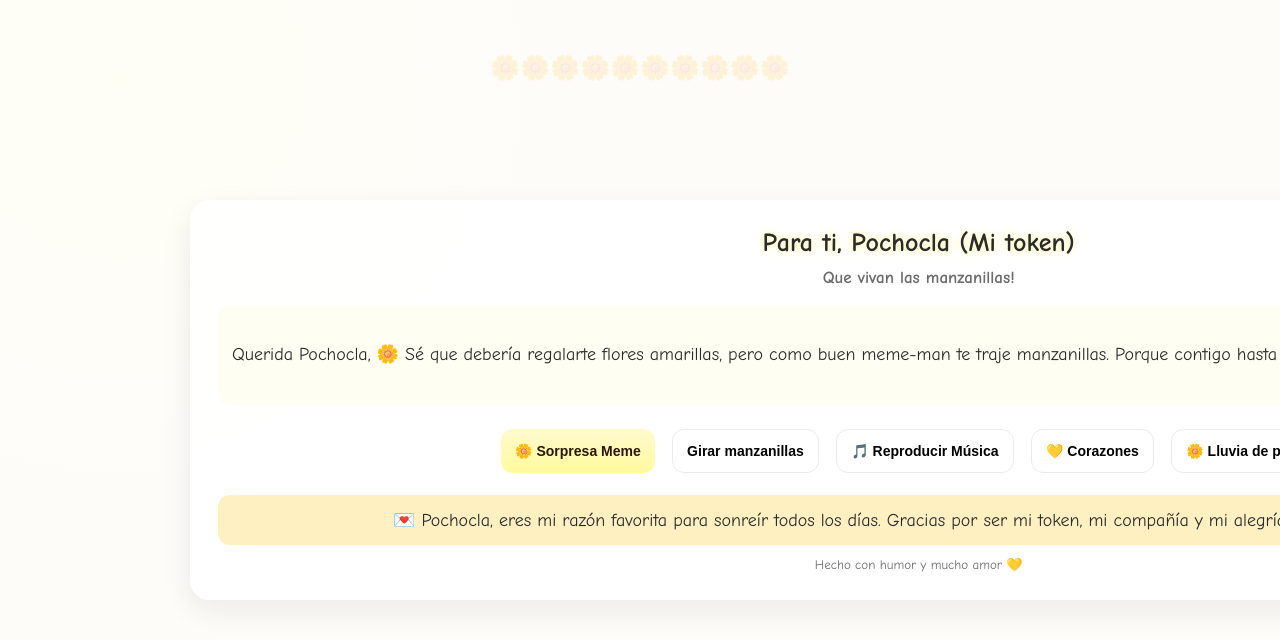
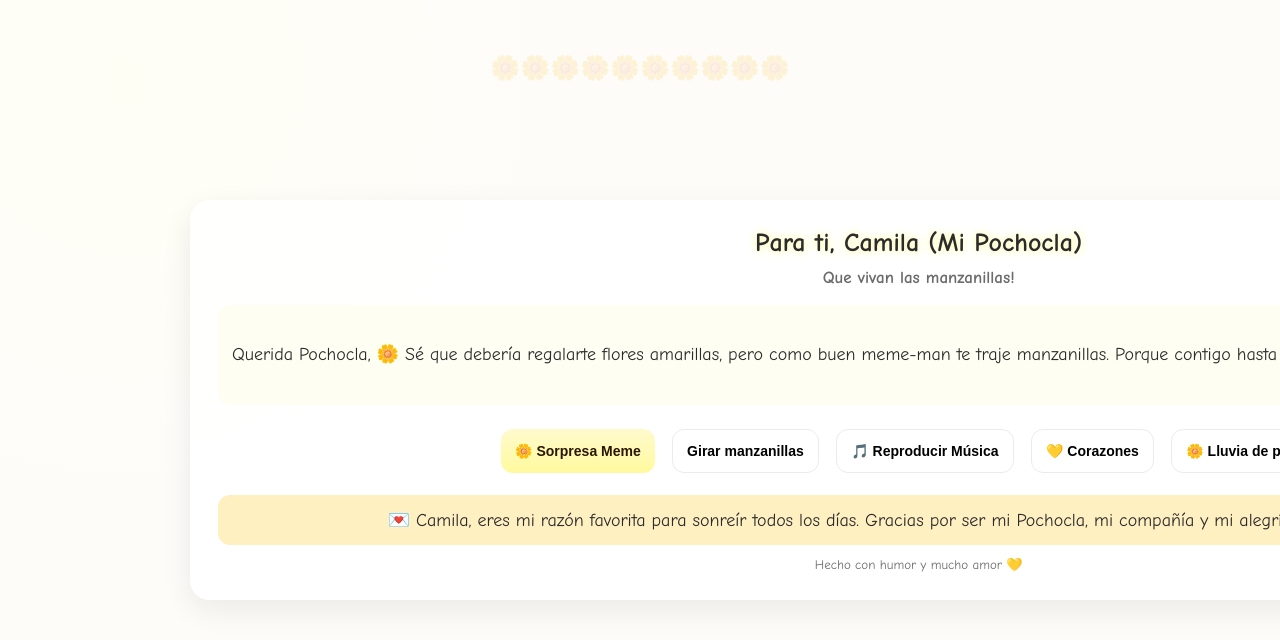
Before and after one commit to PredatorX23/flores-amarillas-pochocla, a plain HTML site: page Flores Amarillas Pochocla.html in a window 1280 px wide. Both pictures are taken after a click on the button "🌼 Sorpresa Meme". Drawn offline with Linux system fonts and the light colour scheme.

Commit message:
Update Pochocla references to Camila

```diff
--- a/Flores Amarillas Pochocla.html
+++ b/Flores Amarillas Pochocla.html
@@ -278,7 +278,7 @@
 <body>
   <div class="scene">
     <div class="card">
-      <h1>Para ti, Pochocla (Mi token)</h1>
+      <h1>Para ti, Camila (Mi Pochocla)</h1>
       <h2>Que vivan las manzanillas!</h2>
 
       <div id="message" class="message">
@@ -302,8 +302,8 @@
         <button class="btn-ghost" onclick="changeVolume(0.1)">🔊 +</button>
       </div>
 
-      <div id="hiddenMessage">💌 Pochocla, eres mi razón favorita para sonreír todos los días.
-      Gracias por ser mi token, mi compañía y mi alegría.
+      <div id="hiddenMessage">💌 Camila, eres mi razón favorita para sonreír todos los días.
+      Gracias por ser mi Pochocla, mi compañía y mi alegría.
       Con amor, Jhoe 💛</div>
 
       <div class="meta">Hecho con humor y mucho amor 💛</div>
```
